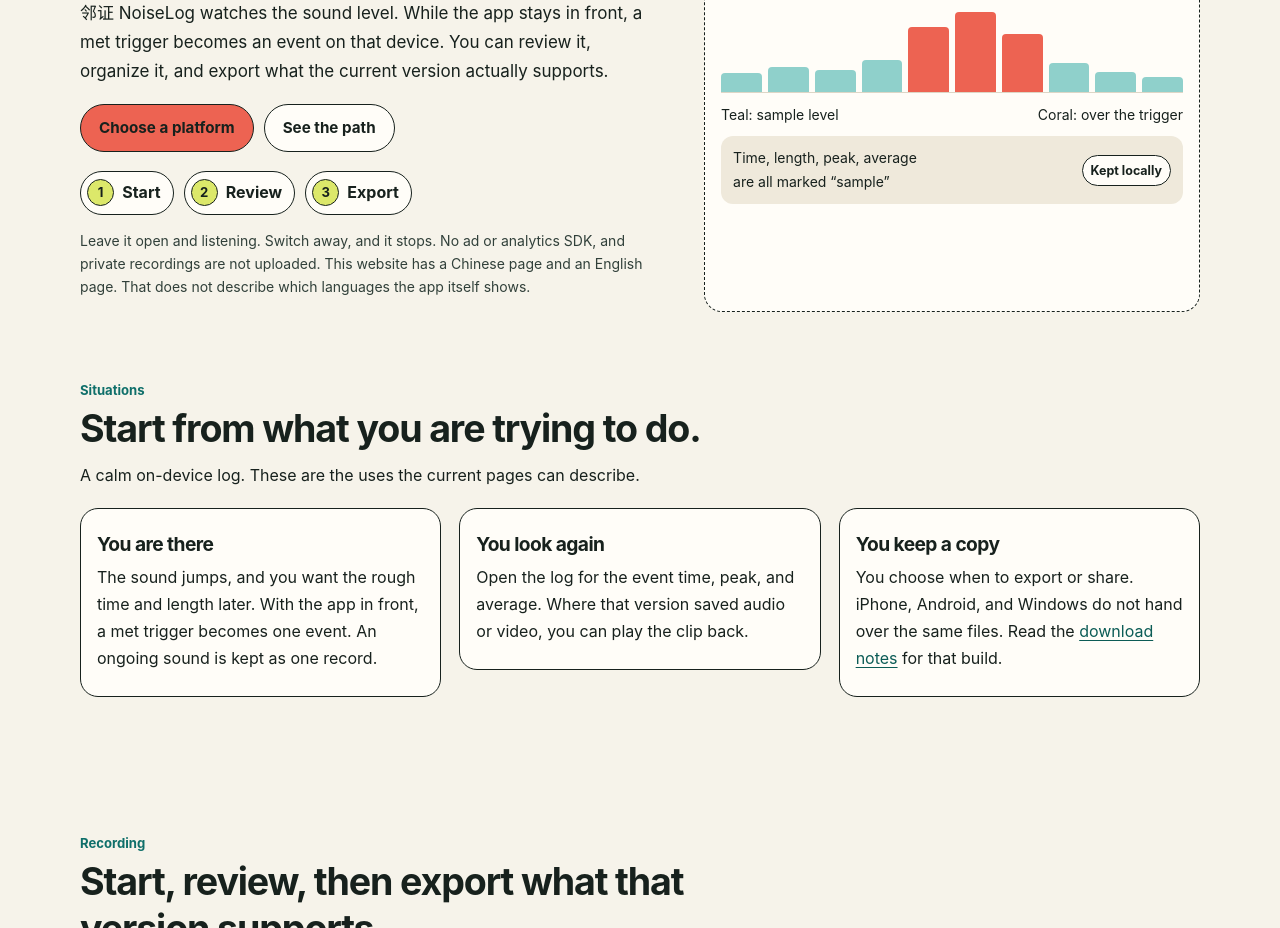
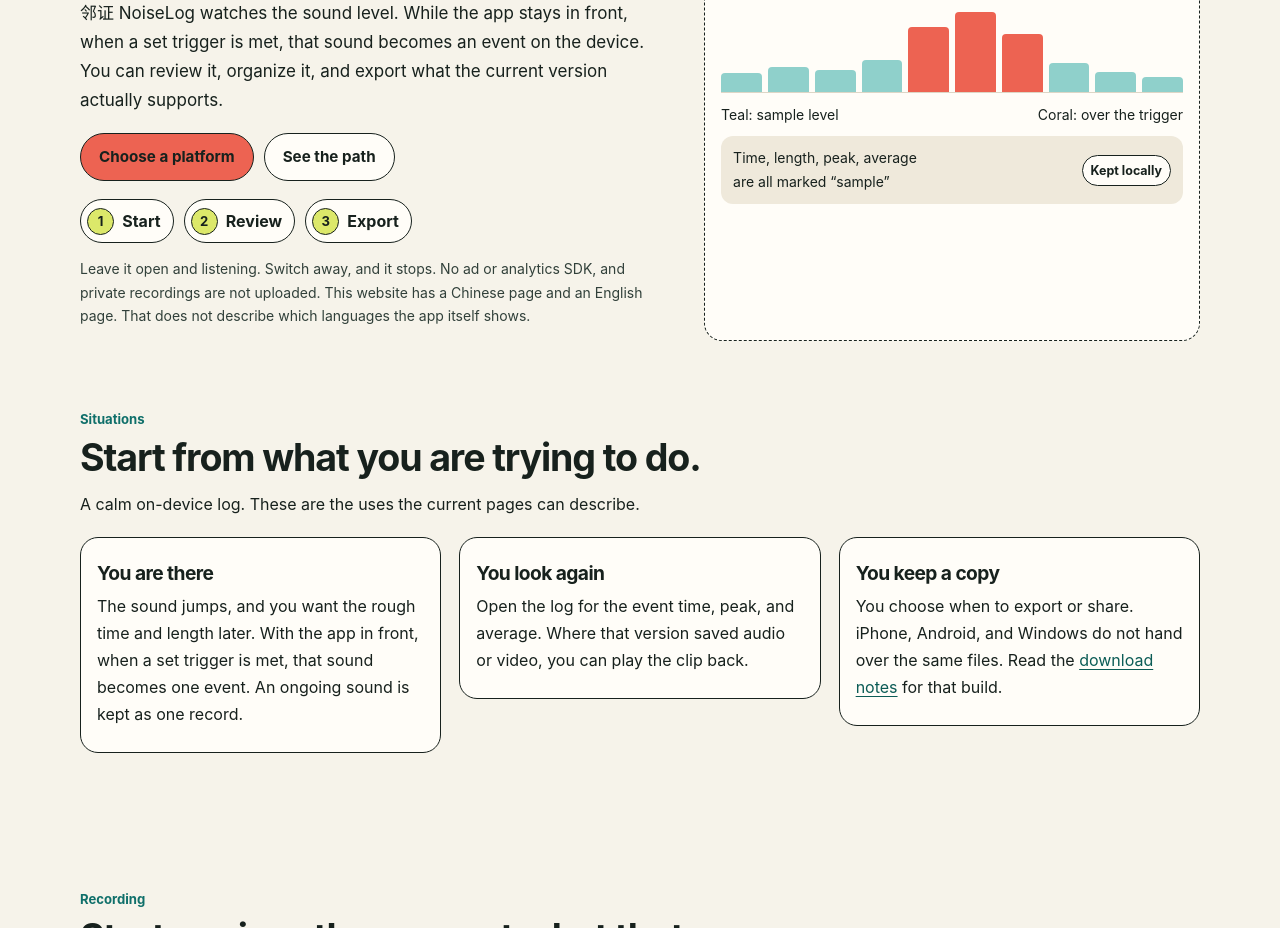
Before and after one commit to boby2028/noiselog-site, a plain HTML site: page en/index.html in a window 1280 px wide. Shown: the part 316-1244 px from the top of the page. Drawn offline with Linux system fonts and the light colour scheme.

Commit message:
Fix the English trigger wording
Say that a set trigger, once met, turns the sound into an event. The Chinese page already uses 这一版.

Co-authored-by: boby2028 <boby2028@users.noreply.github.com>

```diff
--- a/en/index.html
+++ b/en/index.html
@@ -64,7 +64,7 @@
       <div>
         <p class="eyebrow">On this device</p>
         <h1>Keep this noise <em>on the device.</em></h1>
-        <p class="lead">邻证 NoiseLog watches the sound level. While the app stays in front, a met trigger becomes an event on that device. You can review it, organize it, and export what the current version actually supports.</p>
+        <p class="lead">邻证 NoiseLog watches the sound level. While the app stays in front, when a set trigger is met, that sound becomes an event on the device. You can review it, organize it, and export what the current version actually supports.</p>
         <div class="hero-actions">
           <a class="button coral" href="#downloads">Choose a platform</a>
           <a class="button" href="#flow">See the path</a>
@@ -99,7 +99,7 @@
     <div class="scene-grid">
       <article class="scene-card">
         <h3>You are there</h3>
-        <p>The sound jumps, and you want the rough time and length later. With the app in front, a met trigger becomes one event. An ongoing sound is kept as one record.</p>
+        <p>The sound jumps, and you want the rough time and length later. With the app in front, when a set trigger is met, that sound becomes one event. An ongoing sound is kept as one record.</p>
       </article>
       <article class="scene-card">
         <h3>You look again</h3>
```
